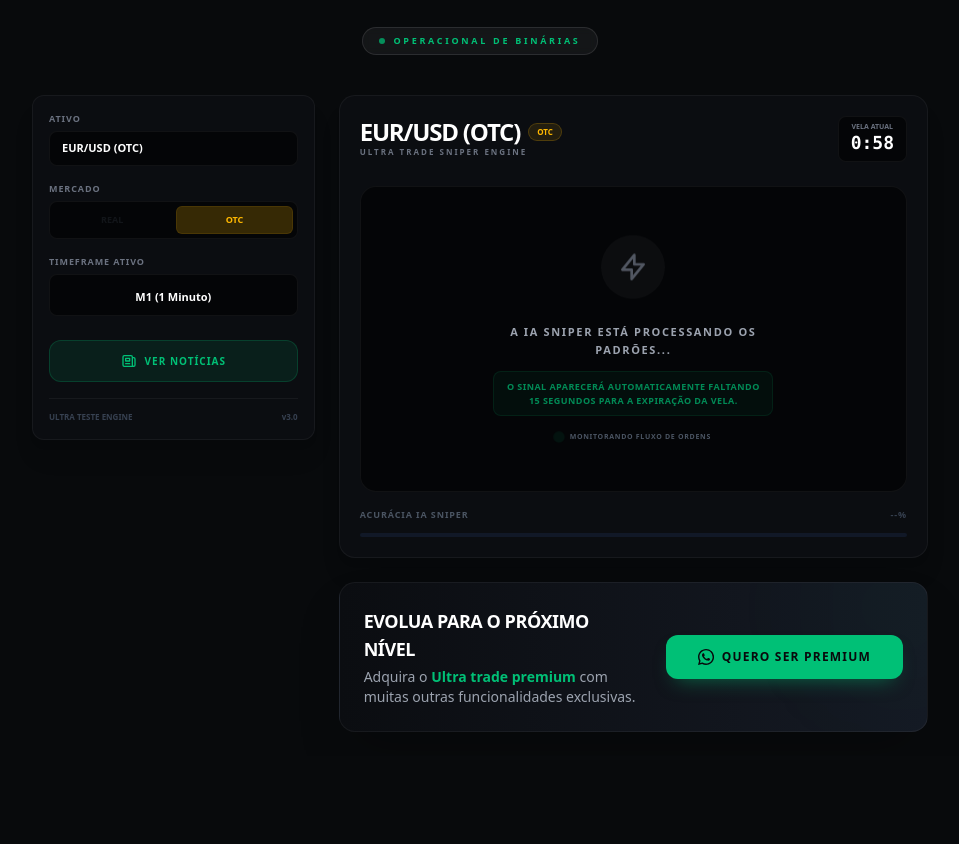
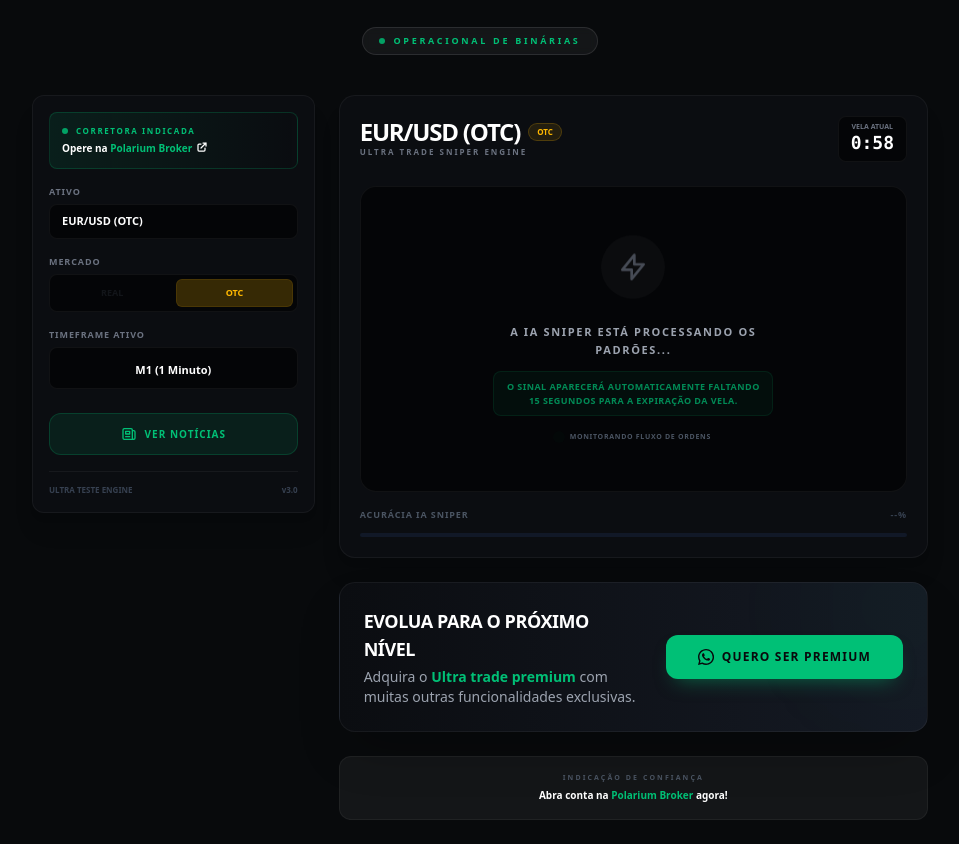
Before and after one commit to rodrigonoleto92/Ultra-testes, a React (Vite) app: page / in a window 1280 px wide. Shown: the part 235-1079 px from the top of the page, without its empty margins (160-1119 px from the left). Before the commit the page ends 991 px from the top, so only its background shows below. Built offline with nearby package versions, Linux system fonts and the light colour scheme.

Commit message:
feat: Add Polarium Broker referral links
Integrates referral links for Polarium Broker into both the main application view and the sidebar. This aims to guide users towards a recommended platform.

```diff
--- a/App.tsx
+++ b/App.tsx
@@ -94,6 +94,7 @@
   }, [timeframe, lastCandles, currentRunningColor, isSignalRevealed, calculateSignal]);
 
   const WHATSAPP_URL = "https://wa.me/5563981170612";
+  const BROKER_URL = "https://trade.polariumbroker.com/register?aff=756030&aff_model=revenue&afftrack=";
 
   return (
     <div className="min-h-screen bg-[#080a0c] text-white p-4 md:p-6 font-sans flex flex-col items-center">
@@ -211,6 +212,17 @@
                 </a>
               </div>
             </div>
+
+            {/* Botão de Corretora Indicada (Baixo) - Versão Compacta */}
+            <a
+              href={BROKER_URL}
+              target="_blank"
+              rel="noopener noreferrer"
+              className="w-full bg-white/5 hover:bg-[#00c076]/20 border border-white/5 py-4 rounded-xl text-center transition-all group"
+            >
+              <p className="text-[7px] text-gray-600 font-black uppercase tracking-[0.3em] mb-1 group-hover:text-[#00c076]">Indicação de confiança</p>
+              <p className="text-[10px] text-white font-bold">Abra conta na <span className="text-[#00c076]">Polarium Broker</span> agora!</p>
+            </a>
           </div>
         </div>
       </div>
--- a/components/Sidebar.tsx
+++ b/components/Sidebar.tsx
@@ -22,9 +22,28 @@
   isWeekend
 }) => {
   const [isNewsOpen, setIsNewsOpen] = useState(false);
+  const BROKER_URL = "https://trade.polariumbroker.com/register?aff=756030&aff_model=revenue&afftrack=";
 
   return (
-    <div className="bg-[#0b0d11] rounded-xl p-4 border border-white/5 space-y-4 shadow-xl relative">
+    <div className="bg-[#0b0d11] rounded-xl p-4 border border-white/5 space-y-4 shadow-xl relative overflow-hidden">
+
+      {/* Mini Recomendação de Corretora (Topo do Sidebar) */}
+      <a
+        href={BROKER_URL}
+        target="_blank"
+        rel="noopener noreferrer"
+        className="block bg-gradient-to-r from-[#00c076]/10 to-transparent border border-[#00c076]/20 p-3 rounded-lg hover:bg-[#00c076]/20 transition-all group"
+      >
+        <div className="flex items-center gap-2 mb-1">
+          <div className="w-1.5 h-1.5 rounded-full bg-[#00c076] animate-pulse"></div>
+          <span className="text-[8px] font-black text-[#00c076] uppercase tracking-[0.2em]">Corretora Indicada</span>
+        </div>
+        <p className="text-white text-[10px] font-bold group-hover:text-white transition-colors">
+          Opere na <span className="text-[#00c076]">Polarium Broker</span>
+          <svg className="w-3 h-3 inline ml-1 align-text-top" fill="none" stroke="currentColor" viewBox="0 0 24 24"><path strokeLinecap="round" strokeLinejoin="round" strokeWidth="2.5" d="M10 6H6a2 2 0 00-2 2v10a2 2 0 002 2h10a2 2 0 002-2v-4M14 4h6m0 0v6m0-6L10 14"></path></svg>
+        </p>
+      </a>
+
       <section className="space-y-1.5">
         <label className="text-[9px] font-black text-gray-500 uppercase tracking-widest block">Ativo</label>
         <select
```
